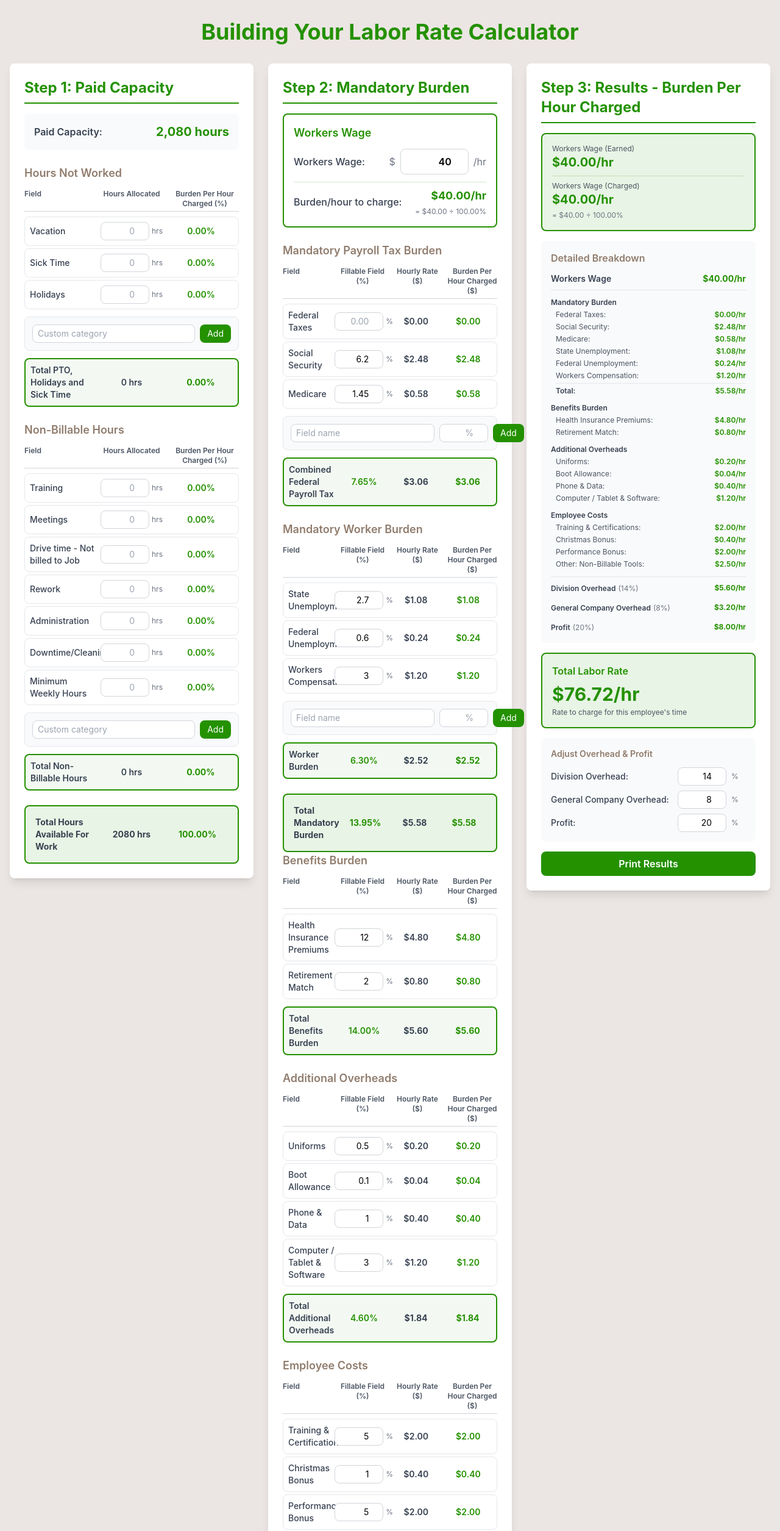
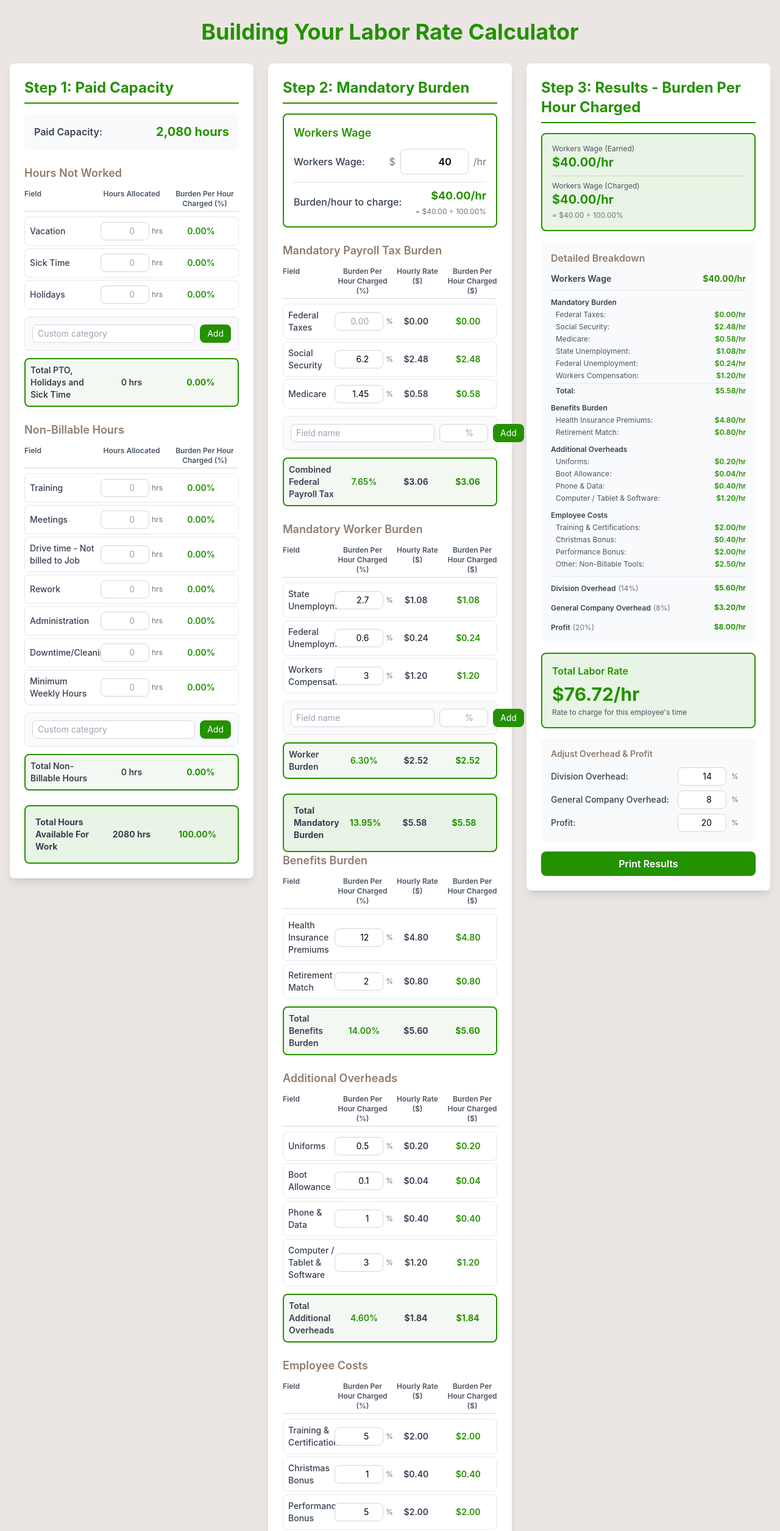
Before and after one commit to KayFernPR/Time-Material-Calculator, a React (Vite) app: page / in a window 1280 px wide. Shown: the top 2510 px of the page at 61% size. Built offline with nearby package versions, Linux system fonts and the light colour scheme.

Commit message:
Rename Step 2 header from 'Fillable Field (%)' to 'Burden Per Hour Charged (%)' in all sections

```diff
--- a/src/components/LaborRateCalculator.jsx
+++ b/src/components/LaborRateCalculator.jsx
@@ -663,7 +663,7 @@ function LaborRateCalculator() {
                 {/* Table Header */}
                 <div className="grid grid-cols-4 gap-2 mb-2 text-xs font-semibold text-gray-600 border-b border-gray-300 pb-1">
                   <div>Field</div>
-                  <div className="text-center">Fillable Field (%)</div>
+                  <div className="text-center">Burden Per Hour Charged (%)</div>
                   <div className="text-center">Hourly Rate ($)</div>
                   <div className="text-center">Burden Per Hour Charged ($)</div>
                 </div>
@@ -791,7 +791,7 @@ function LaborRateCalculator() {
                 {/* Table Header */}
                 <div className="grid grid-cols-4 gap-2 mb-2 text-xs font-semibold text-gray-600 border-b border-gray-300 pb-1">
                   <div>Field</div>
-                  <div className="text-center">Fillable Field (%)</div>
+                  <div className="text-center">Burden Per Hour Charged (%)</div>
                   <div className="text-center">Hourly Rate ($)</div>
                   <div className="text-center">Burden Per Hour Charged ($)</div>
                 </div>
@@ -935,7 +935,7 @@ function LaborRateCalculator() {
                 {/* Table Header */}
                 <div className="grid grid-cols-4 gap-2 mb-2 text-xs font-semibold text-gray-600 border-b border-gray-300 pb-1">
                   <div>Field</div>
-                  <div className="text-center">Fillable Field (%)</div>
+                  <div className="text-center">Burden Per Hour Charged (%)</div>
                   <div className="text-center">Hourly Rate ($)</div>
                   <div className="text-center">Burden Per Hour Charged ($)</div>
                 </div>
@@ -999,7 +999,7 @@ function LaborRateCalculator() {
                 {/* Table Header */}
                 <div className="grid grid-cols-4 gap-2 mb-2 text-xs font-semibold text-gray-600 border-b border-gray-300 pb-1">
                   <div>Field</div>
-                  <div className="text-center">Fillable Field (%)</div>
+                  <div className="text-center">Burden Per Hour Charged (%)</div>
                   <div className="text-center">Hourly Rate ($)</div>
                   <div className="text-center">Burden Per Hour Charged ($)</div>
                 </div>
@@ -1063,7 +1063,7 @@ function LaborRateCalculator() {
                 {/* Table Header */}
                 <div className="grid grid-cols-4 gap-2 mb-2 text-xs font-semibold text-gray-600 border-b border-gray-300 pb-1">
                   <div>Field</div>
-                  <div className="text-center">Fillable Field (%)</div>
+                  <div className="text-center">Burden Per Hour Charged (%)</div>
                   <div className="text-center">Hourly Rate ($)</div>
                   <div className="text-center">Burden Per Hour Charged ($)</div>
                 </div>
```
